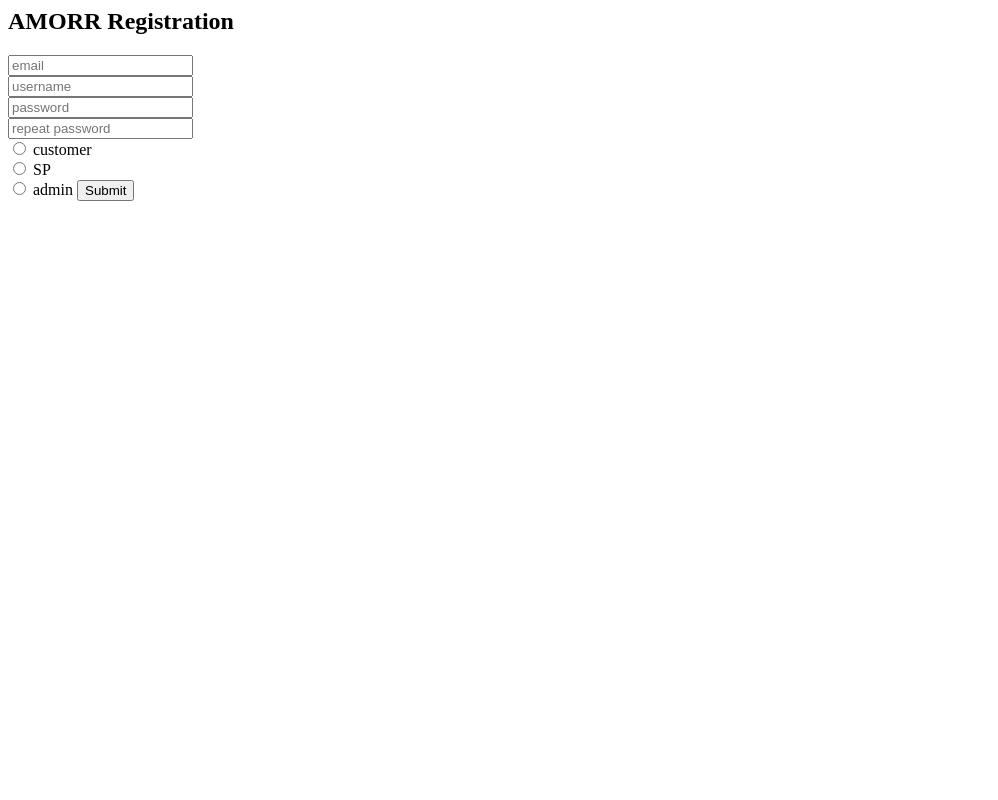
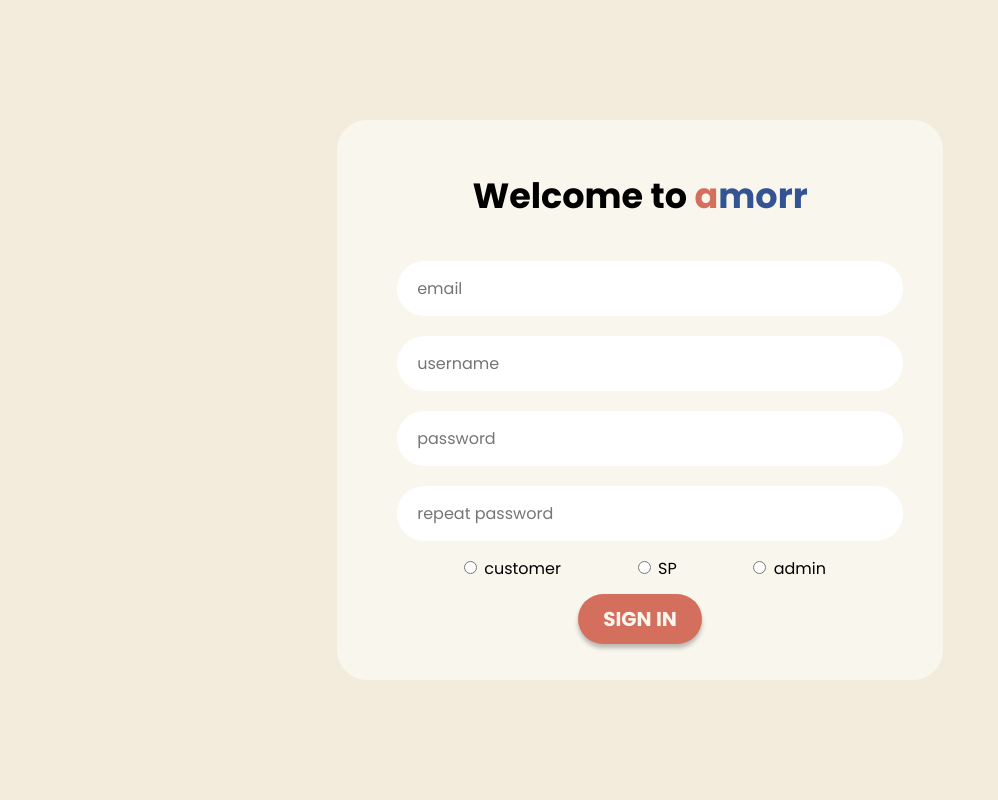
Before and after one commit to serhatgktp/amorr, a Flask app: page /register in a window 1280 px wide. Shown: the whole page, without its empty margins (0-998 px from the left). Run offline with Flask 2, Linux system fonts and the light colour scheme.

Commit message:
added styling to dummy pages in the static folder

```diff
--- /dev/null
+++ b/backend/static/styles.css
@@ -0,0 +1,64 @@
+body{
+    background-color: #F3EBDB;
+    display: flex;
+    align-items: center;
+    justify-content: center;
+}
+
+*{
+    font-family: "Poppins";
+}
+
+h2{
+    font-size: 35px;
+}
+input{
+    border-radius: 30px;
+    background-color: #FFFFFF;
+    border: none;
+    padding: 15px 20px;
+    font-size: 16px;
+    margin: 10px;
+}
+
+input[type="text"]{
+    width:100%;
+}
+
+input[type="password"]{
+    width:100%;
+}
+
+button{
+    cursor: pointer;
+    background-color: #D46F5E;
+    border: none;
+    border-radius: 40px;
+    padding: 10px 25px;
+    margin-top: 10px;
+    font-size: 20px;
+    font-weight: bold;
+    color: #F9F6EE;
+    box-shadow: 0px 4px 4px rgba(0, 0, 0, 0.25);
+}
+
+button:hover{
+    transform: scale(1.03);
+}
+input[type="radio"]{
+    margin-right:3px
+}
+
+.container{
+    background-color: #F9F6EE;
+    padding: 20px 50px;
+    align-items: center;
+    text-align: center;
+    width: 40%;
+    border-radius: 30px;
+}
+
+.radio{
+    display: flex;
+    justify-content: space-evenly;
+}
--- a/backend/templates/dummy_register.html
+++ b/backend/templates/dummy_register.html
@@ -1,6 +1,13 @@
 <html>
+    <head>
+        <link rel="stylesheet" href="../static/styles.css">
+        <link rel="preconnect" href="https://fonts.googleapis.com">
+        <link rel="preconnect" href="https://fonts.gstatic.com" crossorigin>
+        <link href="https://fonts.googleapis.com/css2?family=Poppins:wght@400;500;600;700&display=swap" rel="stylesheet">
+    </head>
     <body>
-        <h2> AMORR Registration </h2>
+        <div class="container">
+            <h2>Welcome to <span style="color: #D46F5E;">a</span><span style="color: #345392;">morr </span></h2>
 
             <form method="post">
 
@@ -13,15 +20,23 @@
 
                 <input type="text" id="r_pword" name="r_password" placeholder="repeat password" value=""></input><br>
 
+                <div class="radio">
+                    <span>
                         <input type="radio" id="customer" name="privilege" value="customer">
-            <label for="customer">customer</label><br>
-            <input type="radio" id="SP" name="privilege" value="SP">
-            <label for="SP">SP</label><br>
-            <input type="radio" id="admin" name="privilege" value="admin">
+                        <label for="customer">customer</label>
+                    </span>
+                    <span>
+                        <input type="radio" id="SP" name="privilege" value="SP" class="userType">
+                        <label for="SP">SP</label>
+                    </span>
+                    <span>
+                        <input type="radio" id="admin" name="privilege" value="admin" class="userType">
                         <label for="admin">admin</label>
-
-            <button type="submit">Submit</button>
+                    </span>
+                </div>
+                <div><button type="submit">SIGN IN</button></div>
 
             </form>
+        </div>
     </body>
 </html>
```
Also changed, not shown: backend/templates/dummy_login.html (+15 -13 lines). Lines whose indentation alone changed are shown as unchanged.
